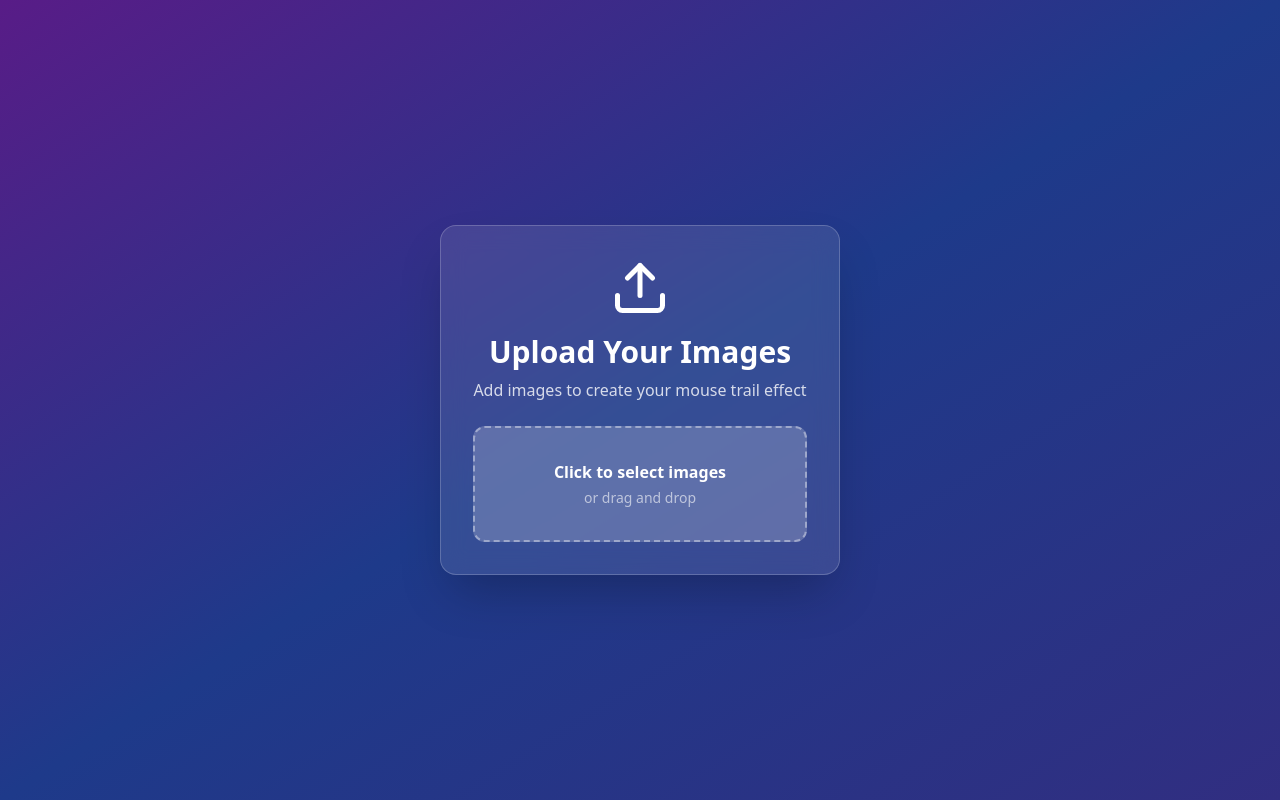
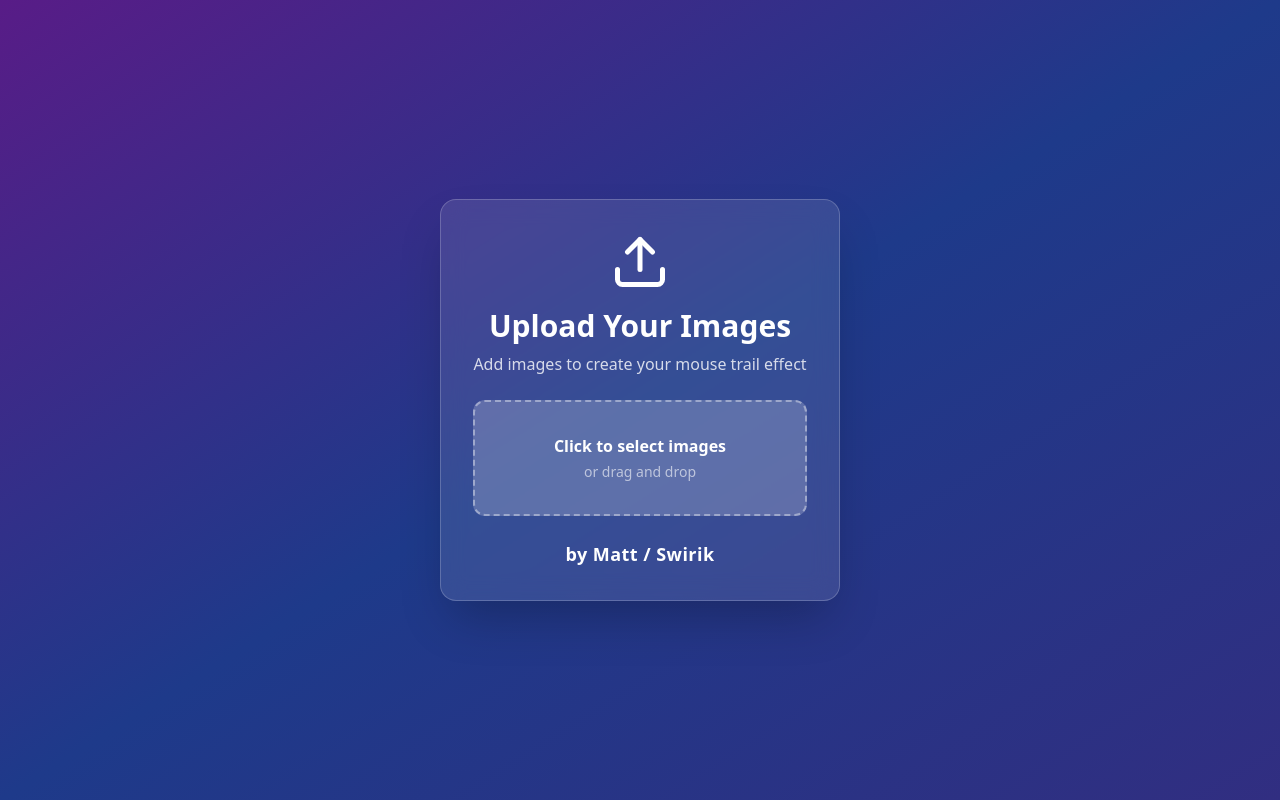
Before and after one commit to swirik/mouse-trail-app, a React (Create React App) app: page / in a window 1280 px wide. Built offline with nearby package versions, Linux system fonts and the light colour scheme.

Commit message:
added trademark

```diff
--- a/src/App.js
+++ b/src/App.js
@@ -128,6 +128,11 @@ export const Example = () => {
               <p className="text-white/60 text-sm mt-1">or drag and drop</p>
             </div>
           </label>
+          <div className="mt-6 text-center">
+              <p className="text-white text-lg font-semibold tracking-wide">
+                by Matt / Swirik
+              </p>
+            </div>
         </div>
       </section>
     );
```
